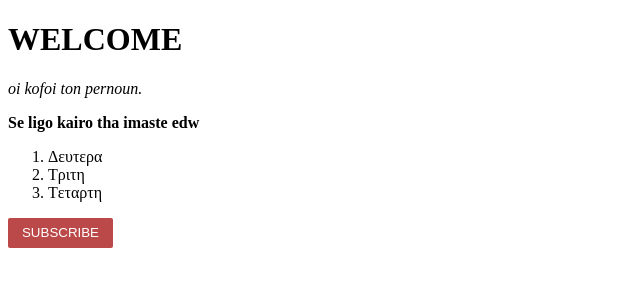
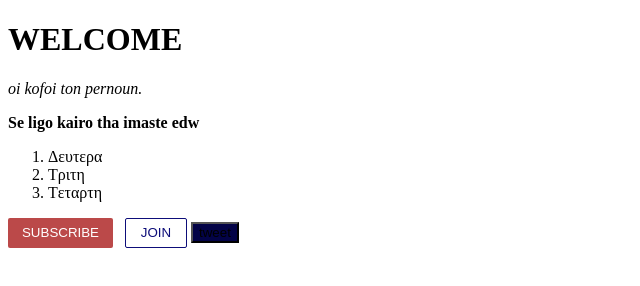
Before and after one commit to Pitu35/Pitu-website, a plain HTML site: page index.html in a window 1280 px wide. Shown: the whole page, without its empty margins (0-640 px from the left). Drawn offline with Linux system fonts and the light colour scheme.

Commit message:
Add files via upload

```diff
--- a/index.html
+++ b/index.html
@@ -21,7 +21,7 @@
    </html>
 
    <style>
-    button {
+    .subscribe-button {
        background-color: rgb(187, 73, 73);
        color: white;
        border: none;
@@ -29,10 +29,35 @@
        width: 105px;
        border-radius: 2px;
        cursor: pointer;
+       margin-right: 8px;
     }
+       .join-button {
+          background-color:white ;
+          border-color: rgb(13, 13, 121);
+          border-style: solid;
+          border-width: 1px;
+          color: rgb(13, 13, 121) ;
+          height: 30px;
+          width: 62px;
+          border-radius: 2px;
+          cursor: pointer;
+       }
+       .tweet-button {
+        background-color: rgb(3, 3, 71);
+       }
+
   </style>
 
 
-  <button>SUBSCRIBE</button>
+  <button class="subscribe-button">
+    SUBSCRIBE
+  </button>
 
+    <button class="join-button">
+      JOIN
+    </button>
+
+    <button class="tweet-button">
+      tweet
+    </button>
 </html>
```
